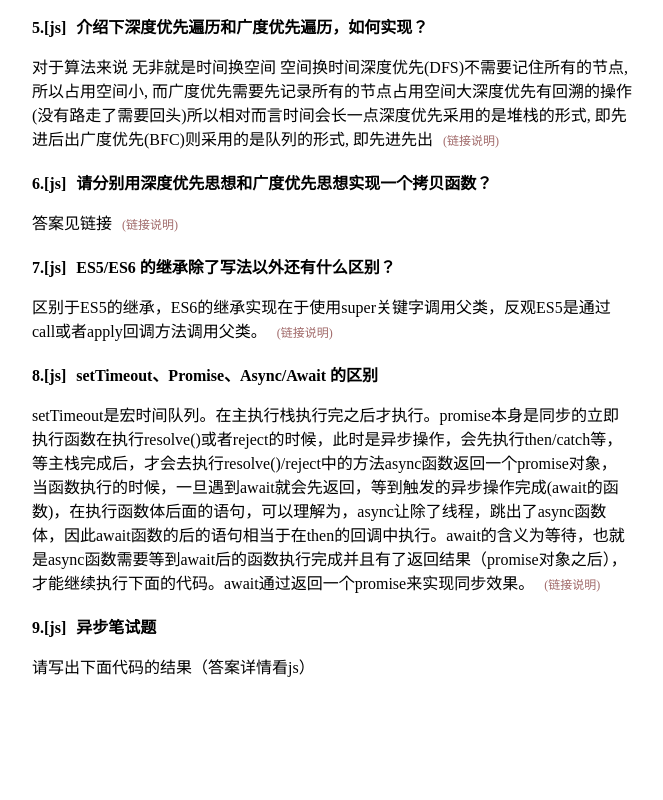
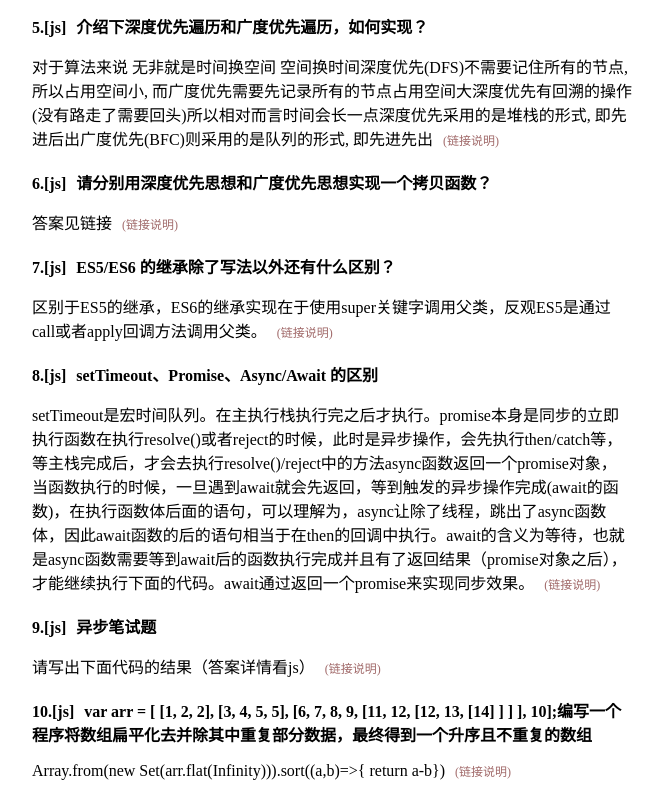
Before and after one commit to liermao/interview, a Vue app in the folder classify/: page / in a window 1280 px wide. Shown: the part 900-1700 px from the top of the page, without its empty margins (16-679 px from the left). Before the commit the page ends 1598 px from the top, so only its background shows below. Built offline with nearby package versions, Linux system fonts and the light colour scheme.

Commit message:
10.增加新题目。

```diff
--- a/classify/src/views/index.vue
+++ b/classify/src/views/index.vue
@@ -101,7 +101,13 @@ export default {
           class: "js",
           title: "异步笔试题",
           answer: "请写出下面代码的结果（答案详情看js）",
-          link: ""
+          link: "https://github.com/Advanced-Frontend/Daily-Interview-Question/issues/7"
+        },
+        {
+          class: "js",
+          title: "var arr = [ [1, 2, 2], [3, 4, 5, 5], [6, 7, 8, 9, [11, 12, [12, 13, [14] ] ] ], 10];编写一个程序将数组扁平化去并除其中重复部分数据，最终得到一个升序且不重复的数组",
+          answer: "Array.from(new Set(arr.flat(Infinity))).sort((a,b)=>{ return a-b})",
+          link: "https://github.com/Advanced-Frontend/Daily-Interview-Question/issues/7"
         },
       ]
     }
```
Also changed, not shown: classify/src/assets/js/10,array.js (added, +34 -0 lines).
